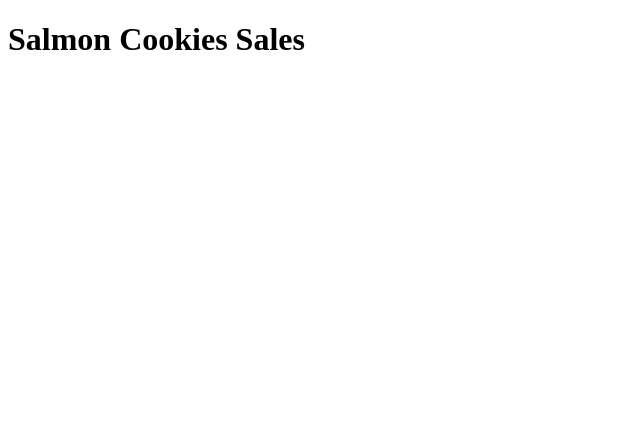
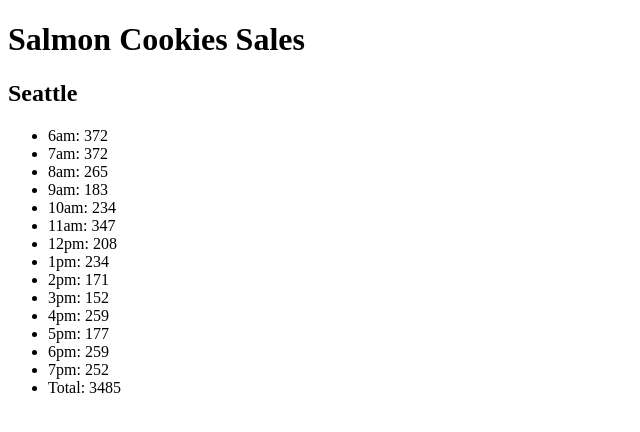
Before and after one commit to DeanWeiss/cookie-stand, a plain HTML site: page index.html in a window 1280 px wide. Shown: the whole page, without its empty margins (0-640 px from the left). Drawn offline with Linux system fonts and the light colour scheme.

Commit message:
added seattle code

```diff
--- a/js/app.js
+++ b/js/app.js
@@ -19,17 +19,58 @@ const seattle = {
     maxCustomers: 65,
     avgCookiePerCustomer: 6.3,
     randomCookiesPerHour: [],
+    totalCookiesSold: 0,
     generateRandomCookiesPerHour: function () {
         //generate values to populate randomCookiesPerHour
         // array should have slots for 6am through 7pm (and maybe totals)
+        let total = 0;
         for (let i = 0; i < hours.length; i++){
             const randomCustomersPerHour = randomInRange(this.minCustomers, this.maxCustomers);
-            this.randomCookiesPerHour[i] = Math.ceil(this.avgCookiePerCustomer * randomCustomersPerHour);
+            const cookiesSold = Math.ceil(this.avgCookiePerCustomer * randomCustomersPerHour);
+            this.randomCookiesPerHour[i] = cookiesSold;
+            total += cookiesSold;
         }
-    }
-};
+        this.totalCookiesSold = total;
+    },
+    render: function() {
+        // get on screeen
+        const containerElem = document.getElementById(`cookie-stand-locations`);
+
+        // article
+        const articleElem = document.createElement(`article`);
+        containerElem.appendChild(articleElem);
+
+        // heading
+        const headingElem = document.createElement(`h2`);
+        articleElem.appendChild(headingElem);
+        headingElem.textContent = this.title;
+
+        // ul
+        const ulElem = document.createElement(`ul`);
+        articleElem.appendChild(ulElem);
+
+        // list items
+        for(let i=0; i < this.randomCookiesPerHour.length; i++) {
+            const liElem = document.createElement(`li`);
+            ulElem.appendChild(liElem);
+            const timeSlot = hours[i];
+            const cookiesSoldThisHour = this.randomCookiesPerHour[i]
+            liElem.textContent = `${timeSlot}: ${cookiesSoldThisHour}`;
+        }
+
+        // total sales
+        const liElem = document.createElement(`li`);
+        ulElem.appendChild(liElem);
+        liElem.textContent = `Total: ` + this.totalCookiesSold;
+
+        }
+
+    };
+
+
 
 seattle.generateRandomCookiesPerHour();
+seattle.render()
 
 const lima = {
     title: "Lima",
@@ -37,13 +78,18 @@ const lima = {
     maxCustomers: 16,
     avgCookiePerCustomer: 4.6,
     randomCookiesPerHour: [],
+    totalCookiesSold: 0,
     generateRandomCookiesPerHour: function () {
         //generate values to populate randomCookiesPerHour
         // array should have slots for 6am through 7pm (and maybe totals)
+        let total = 0;
         for (let i = 0; i < hours.length; i++){
             const randomCustomersPerHour = randomInRange(this.minCustomers, this.maxCustomers);
-            this.randomCookiesPerHour[i] = Math.ceil(this.avgCookiePerCustomer * randomCustomersPerHour);
+            constCookiesSold = Math.ceil(this.avgCookiePerCustomer * randomCustomersPerHour);
+            this.randomCookiesPerHour[i] = constCookiesSold;
+            total += constCookiesSold;
         }
+        this.totalCookiesSold = total;
     }
 };
 
```
Also changed, not shown: index.html (+6 -0 lines).
